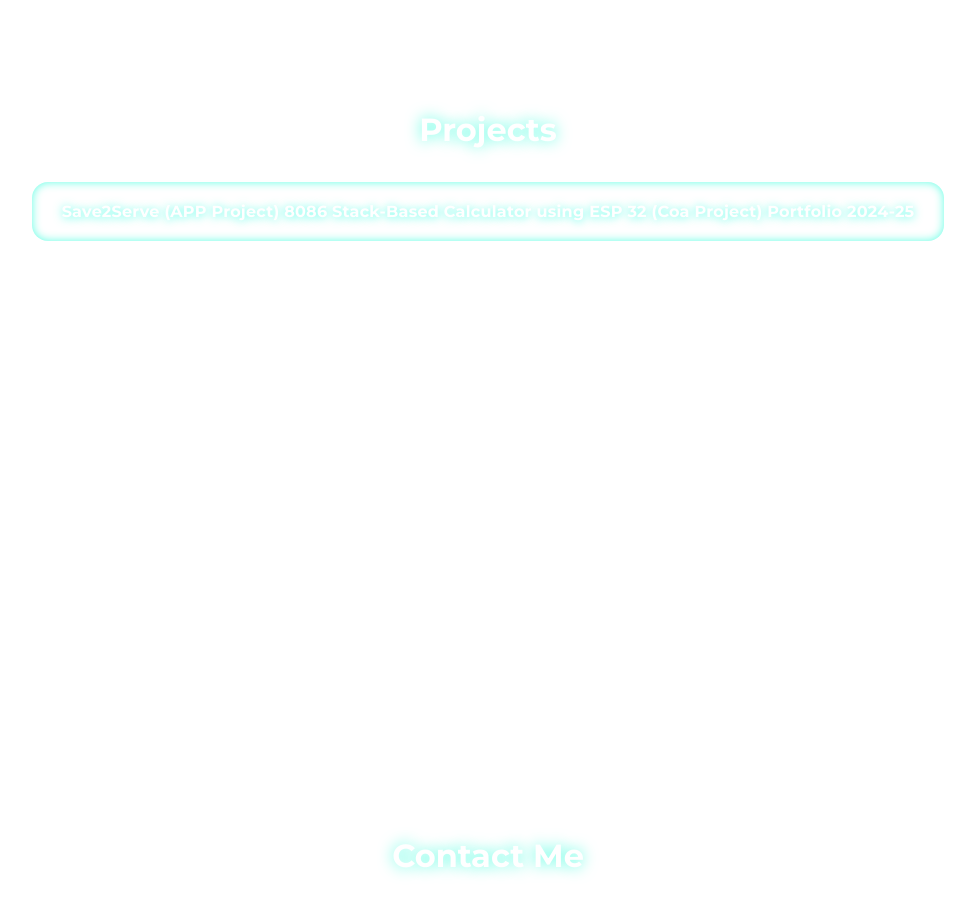
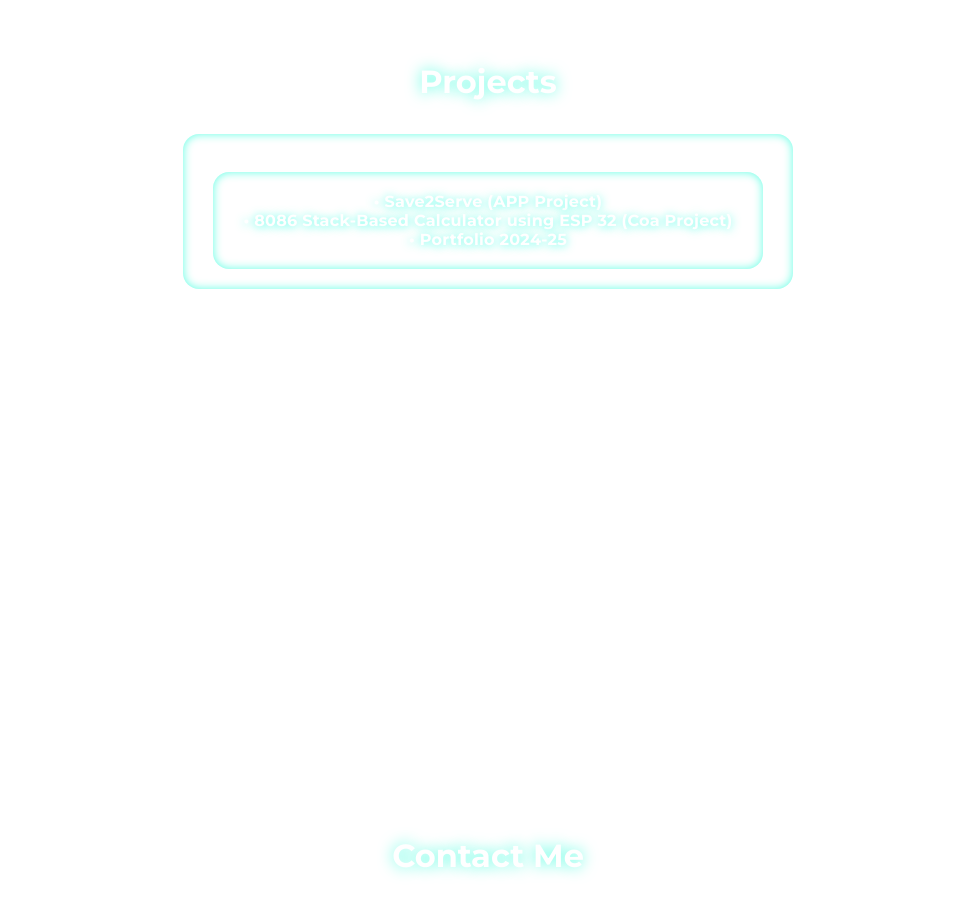
Before and after one commit to imbecile-wadudu/portfolio-2024-25, a plain HTML site: page index.html in a window 1280 px wide. Shown: the part 1640-2545 px from the top of the page, without its empty margins (152-1127 px from the left). Drawn offline with nearby package versions, Linux system fonts and the light colour scheme.

Commit message:
Updated index.html

```diff
--- a/index.html
+++ b/index.html
@@ -283,9 +283,10 @@
 <section id="projects">
   <h2>Projects</h2>
   <div class="projects" tabindex="0">
-    Save2Serve (APP Project)
-    8086 Stack-Based Calculator using ESP 32 (Coa Project)
-    Portfolio 2024-25
+  <div class="projects" tabindex="0">
+   • Save2Serve (APP Project) <br>
+   • 8086 Stack-Based Calculator using ESP 32 (Coa Project) <br>
+   • Portfolio 2024-25
   </div>
 </section>
 
```
